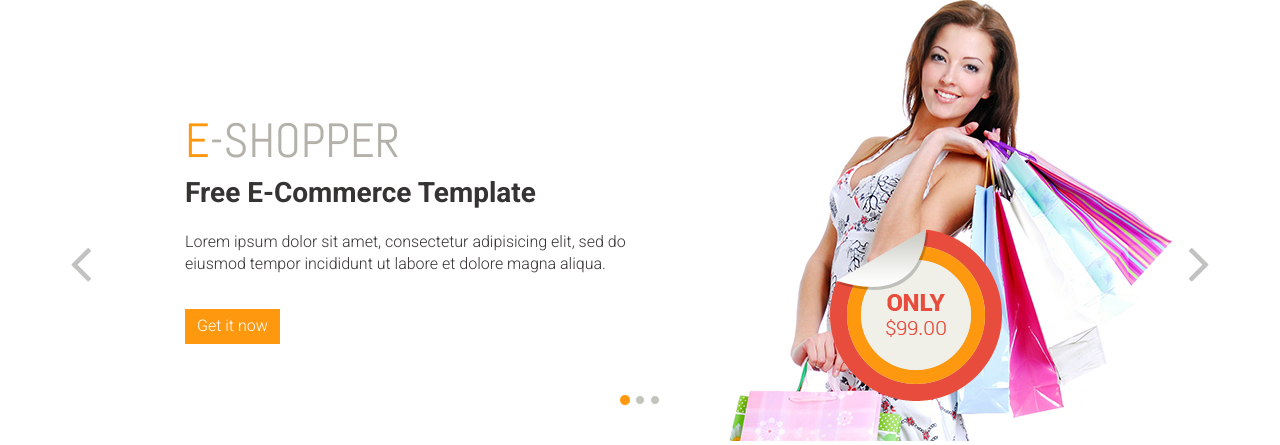
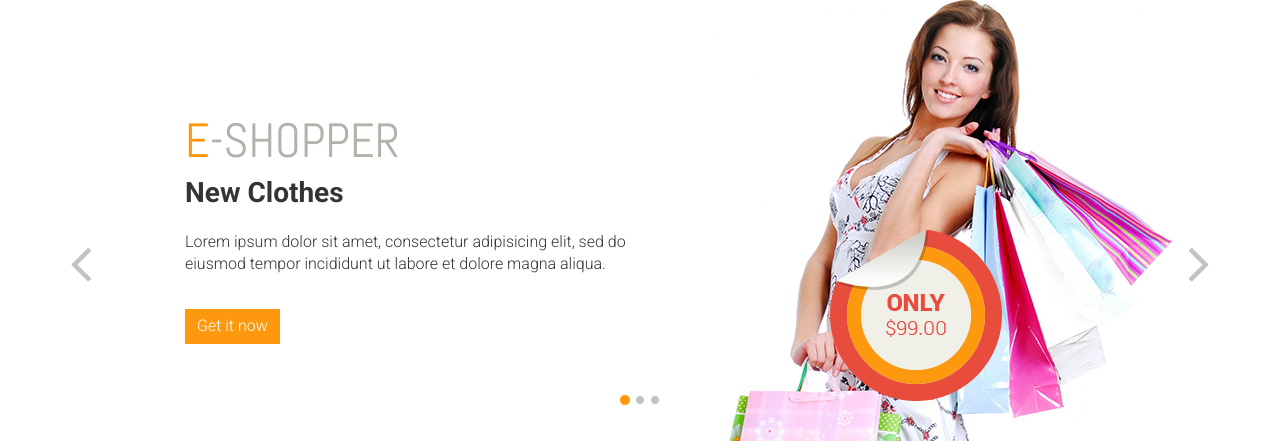
Before and after one commit to Bhavin823/E-Shopper_Pro, a Django app: page /home/ in a window 1280 px wide. Shown: the part 175-620 px from the top of the page. Run offline with Django 4.2, Linux system fonts and the light colour scheme; data comes from the database, SQL or seed files in the repository.

Commit message:
just modified crousal heading in picture

```diff
--- a/E_shopper/base_app/templates/base_app/home.html
+++ b/E_shopper/base_app/templates/base_app/home.html
@@ -18,7 +18,7 @@
 							<div class="item active">
 								<div class="col-sm-6">
 									<h1><span>E</span>-SHOPPER</h1>
-									<h2>Free E-Commerce Template</h2>
+									<h2>New Clothes</h2>
 									<p>Lorem ipsum dolor sit amet, consectetur adipisicing elit, sed do eiusmod tempor incididunt ut labore et dolore magna aliqua. </p>
 									<button type="button" class="btn btn-default get">Get it now</button>
 								</div>
@@ -30,7 +30,7 @@
 							<div class="item">
 								<div class="col-sm-6">
 									<h1><span>E</span>-SHOPPER</h1>
-									<h2>100% Responsive Design</h2>
+									<h2>Latest Design</h2>
 									<p>Lorem ipsum dolor sit amet, consectetur adipisicing elit, sed do eiusmod tempor incididunt ut labore et dolore magna aliqua. </p>
 									<button type="button" class="btn btn-default get">Get it now</button>
 								</div>
@@ -43,7 +43,7 @@
 							<div class="item">
 								<div class="col-sm-6">
 									<h1><span>E</span>-SHOPPER</h1>
-									<h2>Free Ecommerce Template</h2>
+									<h2>Make collection by great choice</h2>
 									<p>Lorem ipsum dolor sit amet, consectetur adipisicing elit, sed do eiusmod tempor incididunt ut labore et dolore magna aliqua. </p>
 									<button type="button" class="btn btn-default get">Get it now</button>
 								</div>
```
